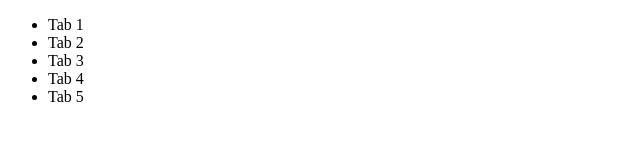
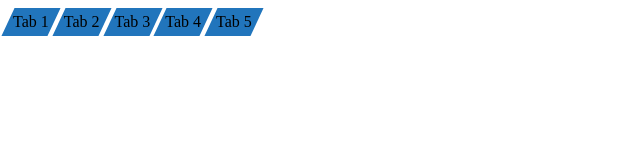
Before and after one commit to mengdage/JavaScriptTest, a plain HTML site: page Widgets/blurredNavEffection/index.html in a window 1280 px wide. Shown: the whole page, without its empty margins (0-640 px from the left). Drawn offline with Linux system fonts and the light colour scheme.

Commit message:
finished

```diff
--- a/Widgets/blurredNavEffection/index.html
+++ b/Widgets/blurredNavEffection/index.html
@@ -5,6 +5,35 @@
   <meta name="viewport" content="width=device-width, initial-scale=1.0">
   <meta http-equiv="X-UA-Compatible" content="ie=edge">
   <title>Blurred Navigation</title>
+  <style media="screen">
+    ul {
+      margin: 0;
+      padding: 0;
+      display: flex;
+
+    }
+    ul li {
+      list-style: none;
+      position: relative;
+      padding: 5px;
+      margin-right: 5px;
+    }
+    ul li::after {
+      content: '';
+      position: absolute;
+      left: 0;
+      top: 0;
+      right: 0;
+      bottom: 0;
+      z-index: -1;
+      background: #2175BC;
+      transform: skewX(-25deg);
+    }
+
+    ul li:hover::after {
+      background: #2586D7;
+    }
+  </style>
 </head>
 <body>
   <div class="rascal">
```
